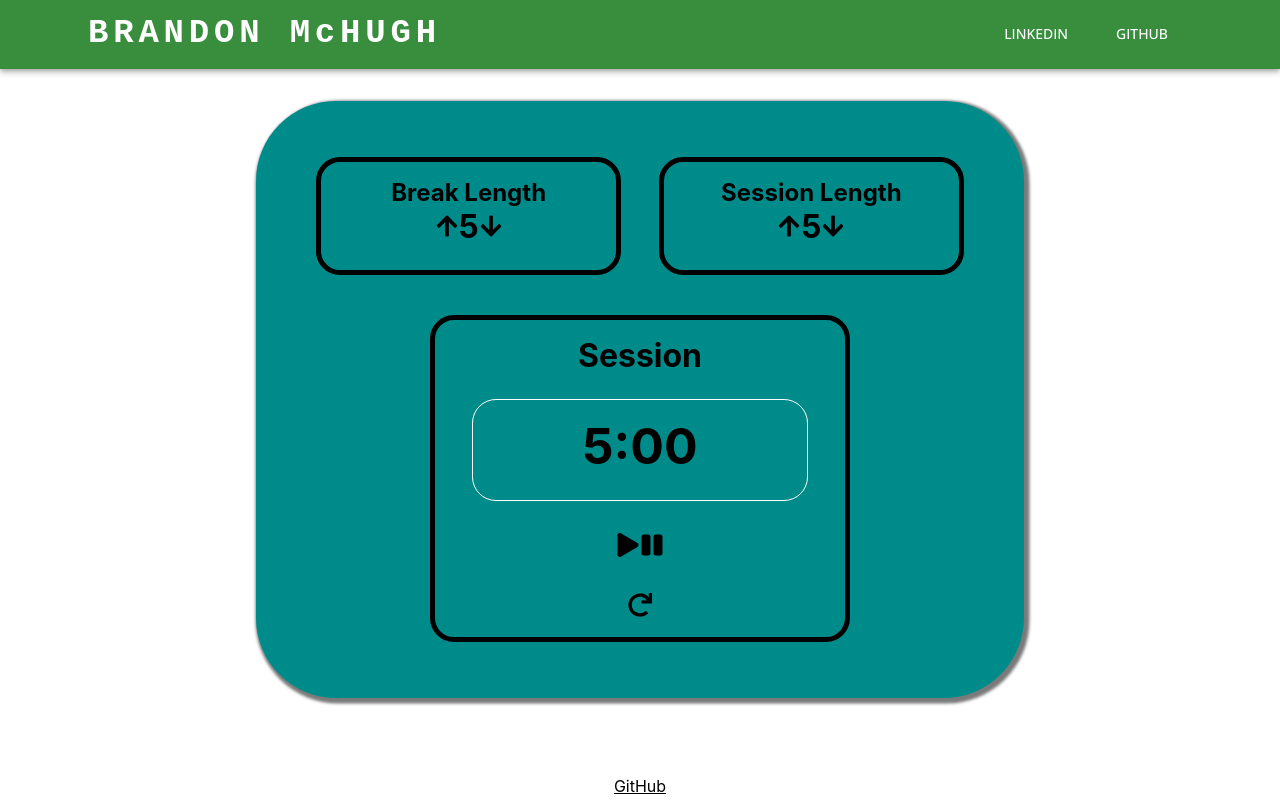
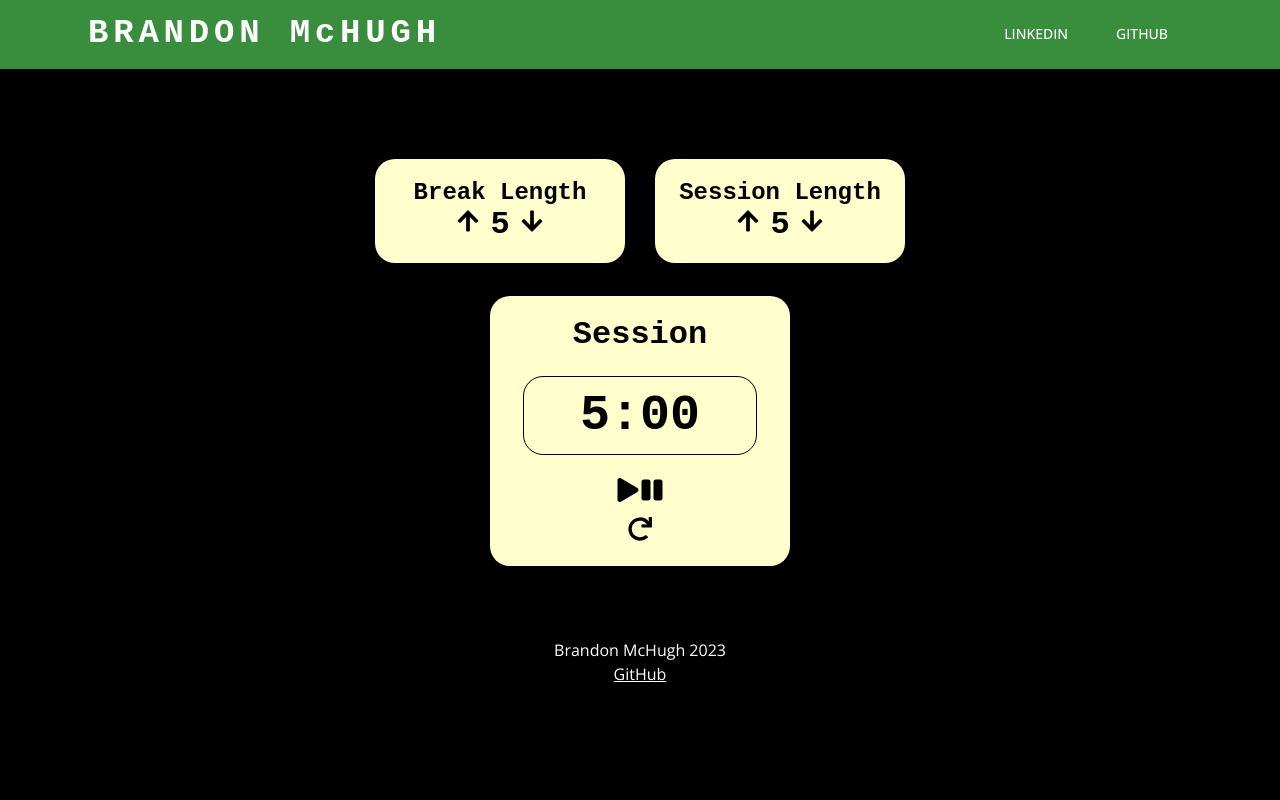
Before and after one commit to brandmch/website_v2, a React (Create React App) app: page /timer in a window 1280 px wide. Built offline with nearby package versions, Linux system fonts and the light colour scheme.

Commit message:
projects css fixed

```diff
--- a/src/routes/Timer/timer.css
+++ b/src/routes/Timer/timer.css
@@ -1,27 +1,26 @@
 .App-timer {
   text-align: center;
-  height: 100vh;
-  width: 100vw;
   display: flex;
   flex-direction: column;
   align-items: center;
+  font-family: "Roboto Mono", monospace;
+  background-color: #000000;
+  min-height: 100vh;
 }
 
 .border-timer {
-  border: 5px solid black;
-  border-radius: 3vh;
+  border-radius: 20px;
 }
 
 .stopwatch-timer {
-  background-color: darkcyan;
-  width: 50vw;
+  background-color: #000000;
+  width: 420px;
   display: flex;
-  border-radius: 10vh;
+  border-radius: 100px;
   flex-direction: column;
   align-items: center;
-  padding: 7vh 5vw 7vh 5vw;
-  box-shadow: 2.5px 2.5px 3px 3px #7a7a7a;
-  margin-top: 4vh;
+  padding: 40px 100px 40px 100px;
+  margin-top: 50px;
 }
 
 .white-timer {
@@ -32,14 +31,11 @@
 .adjustment-container-timer {
   display: flex;
   align-items: baseline;
-  margin-bottom: 2vh;
-  background-color: darkcyan;
+  margin-bottom: 10px;
+  background-color: transparent;
 }
 
 .adjustment-container-timer > h1 {
-  margin-top: 1vh;
-  margin-left: 2vw;
-  margin-right: 2vw;
 }
 
 .flex-timer {
@@ -50,41 +46,48 @@
 }
 
 .break-length-container-timer {
-  padding: 2vh 0.5vw 1vh 0.5vw;
-  width: 22vw;
-  margin-right: 1.5vw;
+  background-color: #fffecc;
+
+  padding-top: 20px;
+  padding-bottom: 10px;
+  width: 250px;
+  margin-right: 15px;
 }
 
 .session-length-container-timer {
-  padding: 2vh 0.5vw 1vh 0.5vw;
-  margin-left: 1.5vw;
-  width: 22vw;
+  background-color: #fffecc;
+
+  padding-top: 20px;
+  padding-bottom: 10px;
+  width: 250px;
+  margin-left: 15px;
 }
 
 .timer-container-timer {
-  width: 30vw;
-  padding: 2vh 1vw 2vh 1vw;
-  margin-top: 3vh;
+  background-color: #fffecc;
+  width: 280px;
+  padding: 20px 10px 20px 10px;
+  margin-top: 23px;
 }
 
 .timer-timer {
+  /* background-color: #747474; */
+  border: 1px solid #000000;
   font-size: 50px;
-  margin: 3vh;
-  border: 1px solid white;
-  border-radius: 3vh;
-  padding: 2vh 4vw 3vh 4vw;
+  margin: 23px;
+  padding: 10px 10px 10px 10px;
 }
 
 .start-stop-timer {
-  margin: 4vh;
+  margin: 10px;
 }
 
-.break-timer {
+/* .break-timer {
   position: absolute;
   right: 0;
   left: 0;
   background-color: transparent;
-}
+} */
 
 h1,
 h2 {
@@ -93,26 +96,28 @@ h2 {
 
 .fa-timer {
   font-size: x-large;
+  margin-right: 10px;
+  margin-left: 10px;
+  cursor: pointer;
 }
 
-@media screen and (max-width: 780px) {
+@media screen and (max-width: 650px) {
+  .stopwatch-timer {
+    transform: scale(0.8);
+    margin-top: 0px;
+  }
+}
+@media screen and (max-width: 515px) {
   .stopwatch-timer {
     transform: scale(0.6);
-  }
-
-  .adjustment-container-timer {
-    margin: 0;
+    margin-top: -80px;
+    margin-bottom: -80px;
   }
 }
-
-footer {
-  color: #ffffff;
-  position: absolute;
-  bottom: 0;
-  margin-bottom: 0vh;
+@media screen and (max-width: 400px) {
+  .stopwatch-timer {
+    transform: scale(0.45);
+    margin-top: -100px;
+    margin-bottom: -100px;
+  }
 }
-
-footer > p {
-  margin: 0;
-  padding-bottom: 0.5vh;
-}
--- a/src/routes/Timer/timer.js
+++ b/src/routes/Timer/timer.js
@@ -8,6 +8,7 @@ import {
   FaPause,
   FaRedo,
 } from "react-icons/fa";
+import FooterCustom from "../../components/footer";
 
 function Timer() {
   const [breakLength, setBreakLength] = useState(5);
@@ -101,13 +102,13 @@ function Timer() {
         <div className="timer-container-timer border-timer">
           <h1>Session</h1>
           {onBreak && <h1 className="break-timer">ON BREAK!</h1>}
-          <h1 className="timer-timer">
+          <h1 className="timer-timer border-timer">
             {sessionTimer.minutes}:{sessionTimer.seconds < 10 ? "0" : ""}
             {sessionTimer.seconds}
           </h1>
           <div onClick={timerToggle} className="start-stop-timer">
-            <FaPlay className="fa-timer" />
-            <FaPause className="fa-timer" />
+            <FaPlay className="fa-timer" style={{ margin: 0 }} />
+            <FaPause className="fa-timer" style={{ margin: 0 }} />
           </div>
           <FaRedo
             className="fa-timer"
@@ -118,12 +119,10 @@ function Timer() {
           />
         </div>
       </div>
-      <footer>
-        {/* <p>Brandon McHugh 2022</p> */}
-        <p>
-          <a href="https://github.com/brandmch/Timer">GitHub</a>
-        </p>
-      </footer>
+      <FooterCustom
+        url="https://github.com/brandmch/Timer"
+        style={{ paddingTop: 4, color: "#FFFFFF" }}
+      />
     </div>
   );
 }
```
